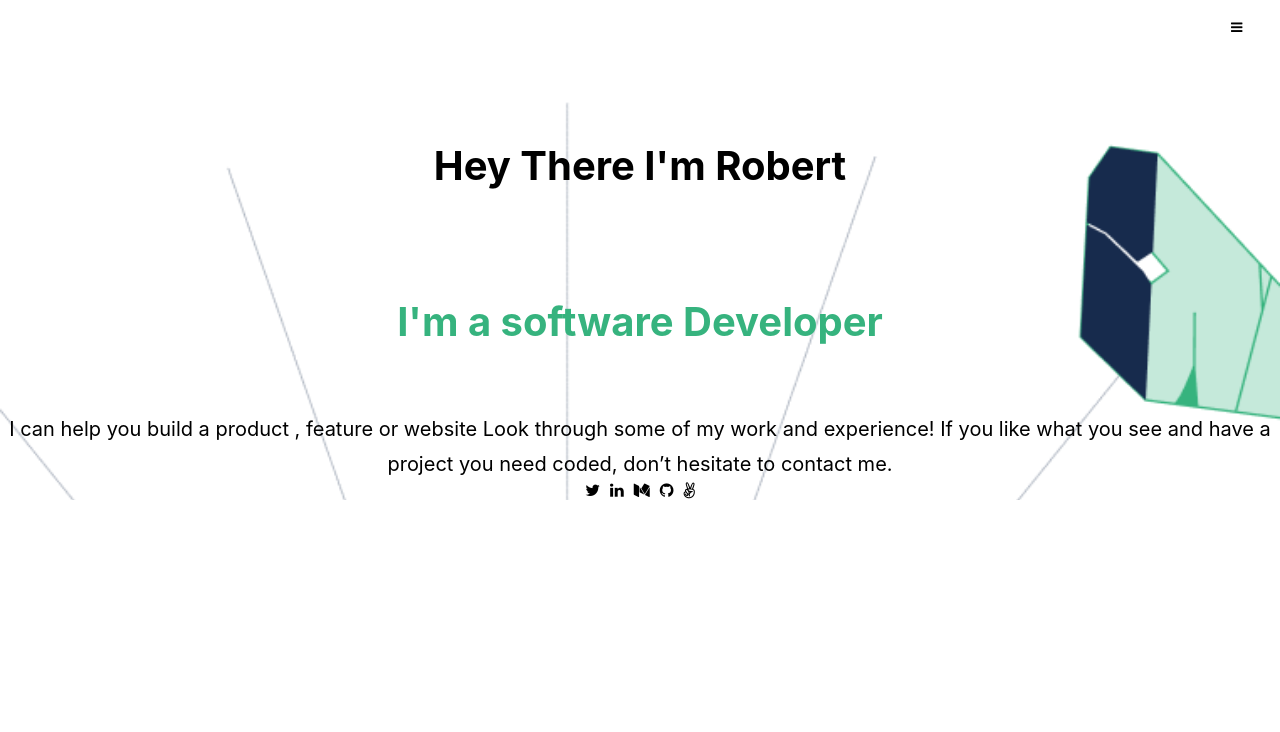
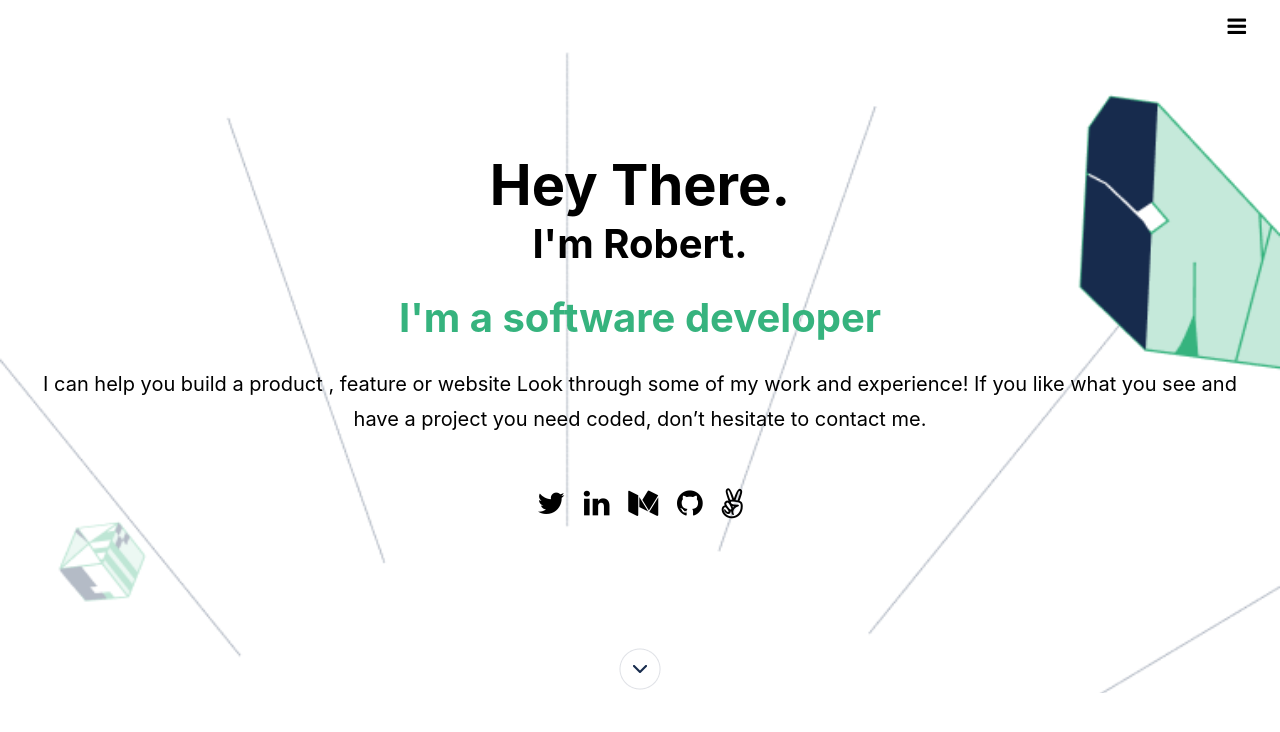
Before and after one commit to Kanyorok/Professional_portfolio, a website: page index.html in a window 1280 px wide. Drawn offline with Linux system fonts and the light colour scheme.

Commit message:
Finish the header section of the portfolio website

```diff
--- a/index.html
+++ b/index.html
@@ -15,14 +15,15 @@
     <header>
       <div class="top-menu">
         <button class="hamburger-icon">
-          <i class="fa fa-bars text-2xl"></i>
+          <i class="fa fa-bars hamburger"></i>
         </button>
       </div>
     </header>
     <section class="banner-section">
       <div class="group-intro">
-        <h1 class="main-h1">Hey There I'm Robert</h1>
-        <h1 class="secondary-h1">I'm a software Developer</h1>
+        <h1 class="main-h1">Hey There.</h1>
+        <h2 class="main-h2">I'm Robert.</h2>
+        <h1 class="secondary-h1">I'm a software developer</h1>
         <p class="summary-aboutme">
           I can help you build a product , feature or website Look through some
           of my work and experience! If you like what you see and have a project
@@ -46,6 +47,9 @@
           <i class="fa fa-angellist text-2xl"></i>
         </div>
       </div>
+      <button class="dropdown-icon">
+        <img src="./assets/images/Disabled.png" alt="dropdown button">
+      </button>
     </section>
   </body>
 </html>
--- a/style/style.css
+++ b/style/style.css
@@ -1,6 +1,7 @@
-*{
+* {
   margin: 0;
   padding: 0;
+  box-sizing: border-box;
 }
 
 .top-menu {
@@ -17,34 +18,54 @@
   background-color: #fff;
 }
 
+.hamburger {
+  font-size: 1.625em;
+}
+
 .banner-section {
   background-image: url('../assets/images/background_header.png');
   background-repeat: no-repeat;
   background-size: cover;
+  padding-top: 3.125em;
+  padding-left: 1.875em;
+  padding-right: 1.875em;
+  display: flex;
+  flex-direction: column;
+  justify-content: center;
 }
 
 .socials {
   display: flex;
   justify-content: center;
-  gap: 10px;
+  gap: 0.625em;
+  margin-bottom: 4.25em;
+  font-size: 1.875em;
 }
 
 .main-h1 {
   font-family: inter, sans-serif;
   font-weight: 700;
+  font-size: 3.5em;
+  color: #000;
+  text-align: center;
+}
+
+.main-h2 {
+  font-family: inter, sans-serif;
+  font-weight: 700;
   font-size: 2.5em;
-  line-height: 3.25em;
   color: #000;
-  margin-bottom: 0.652em;
+  text-align: center;
 }
 
 .secondary-h1 {
   font-family: inter, sans-serif;
   font-weight: 700;
   font-size: 2.5em;
-  line-height: 3.25em;
   color: #36B37E;
   margin-bottom: 0.625em;
+  text-align: center;
+  margin-top: 0.625em;
 }
 
 .summary-aboutme {
@@ -62,4 +83,10 @@
   justify-content: center;
   align-items: center;
   margin-top: 50px;
+  margin-bottom: 50px;
 }
+
+.dropdown-icon {
+  border: none;
+  background-color: transparent;
+}
```
Also changed, not shown: assets/images/Disabled.png (added).
